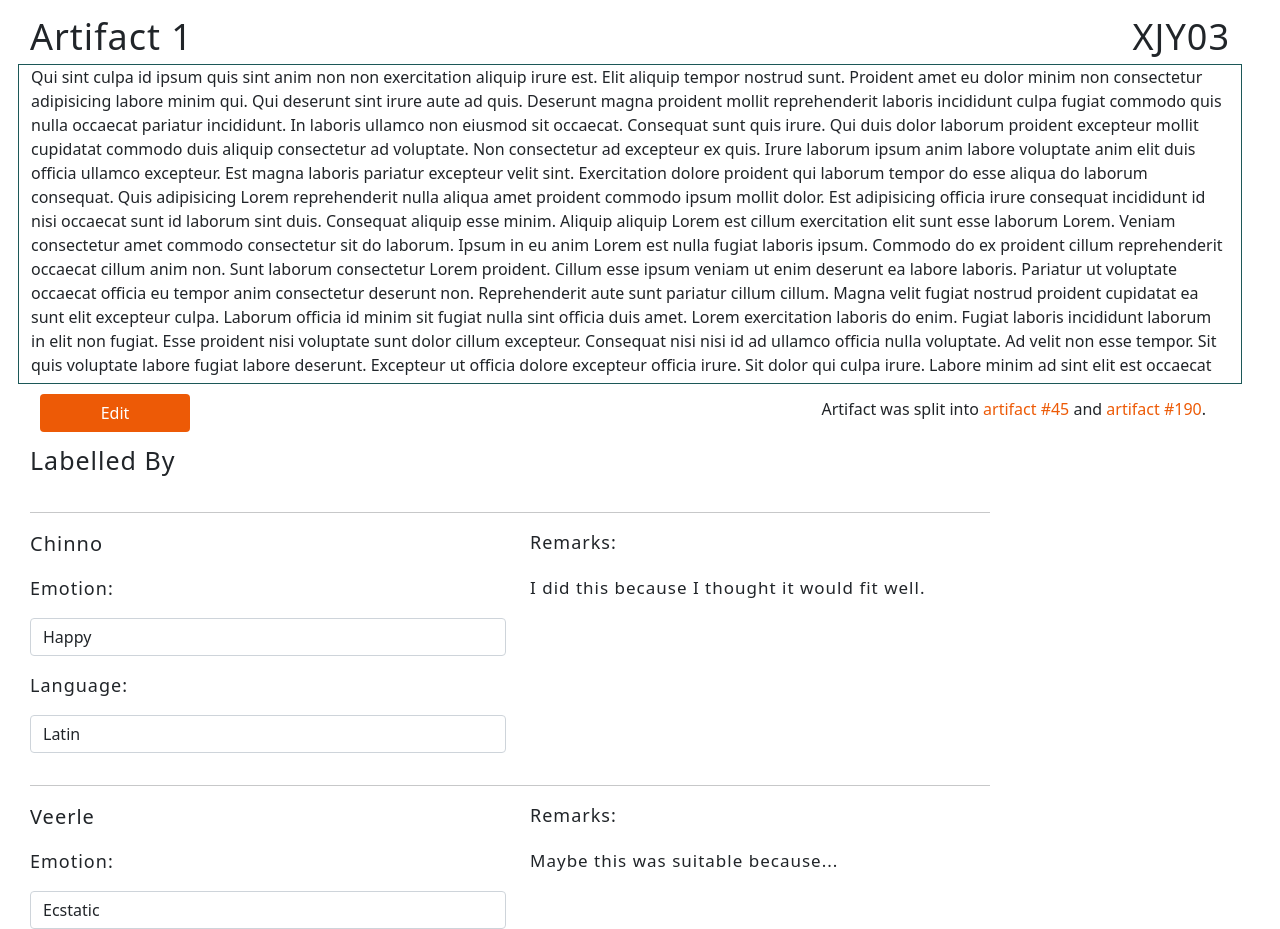
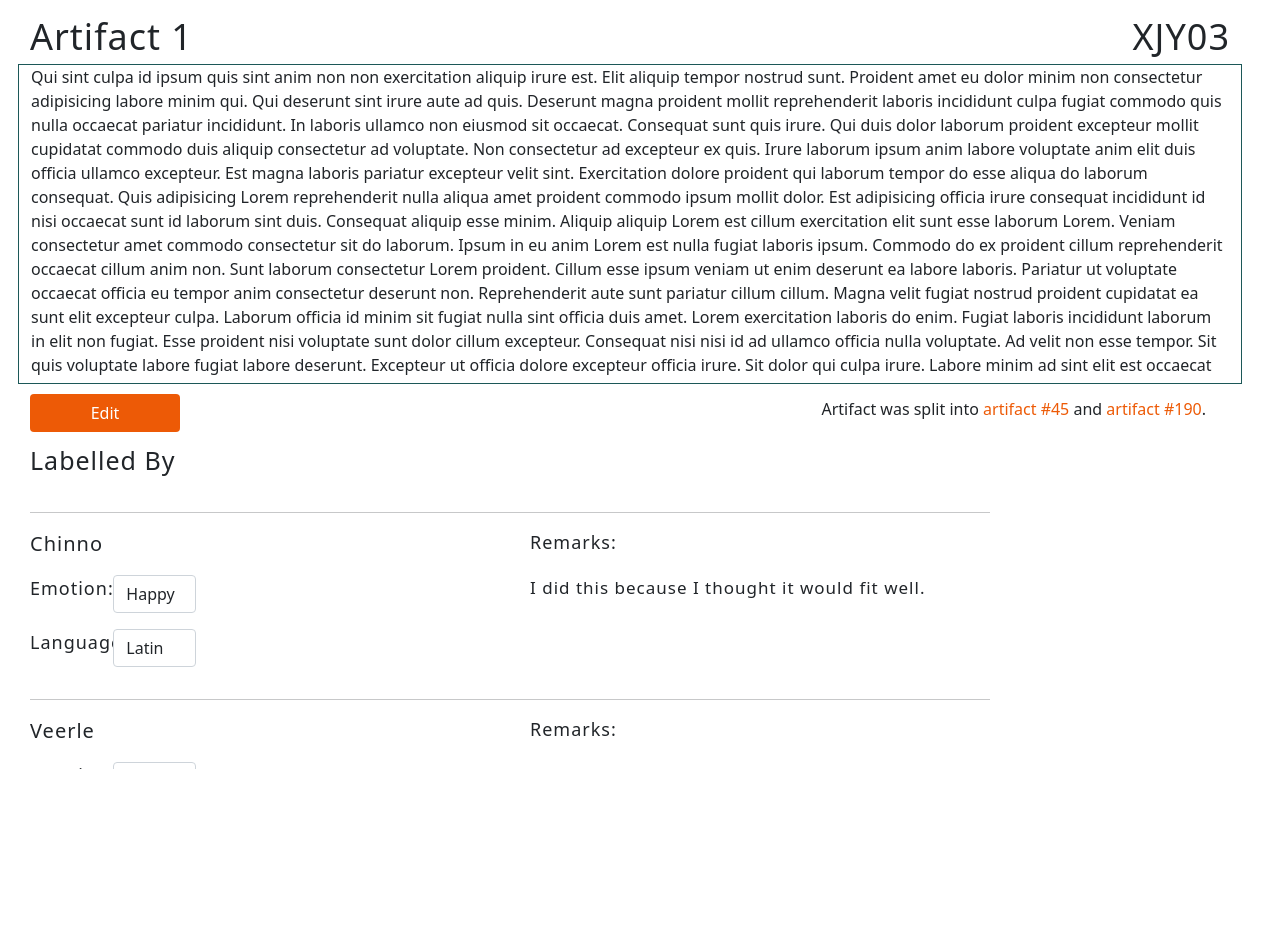
Before and after one commit to muctadir/lama, an Angular app in the folder frontend/: page /singleartifact in a window 1280 px wide. After the commit the page ends 800 px from the top, so only its background shows below. Built offline with nearby package versions, Linux system fonts and the light colour scheme.

Commit message:
Resolved Vics comments

```diff
--- a/frontend/src/app/artifact-management-page/artifact-management-page.component.ts
+++ b/frontend/src/app/artifact-management-page/artifact-management-page.component.ts
@@ -69,7 +69,7 @@ export class ArtifactManagementPageComponent implements OnInit {
   ];
 
   open(){
-    const modalRef = this.modalService.open(AddArtifactComponent, { size: 'xl'});
+    const modalRef = this.modalService.open(AddArtifactComponent, { size: 'lg'});
   }
 
  /**
--- a/frontend/src/app/single-artifact-view/single-artifact-view.component.html
+++ b/frontend/src/app/single-artifact-view/single-artifact-view.component.html
@@ -20,8 +20,8 @@
         </div>
         <div class="row" id="editButtonRow">
             <!-- Edit Button -->
-            <div class="col-6">
-                <button class="btn btn-primary float-start" (click)="notImplemented()" style="margin-left:10px;" id="editButton">Edit</button>
+            <div class="col-6" id="editButtonCol">
+                <button class="btn btn-primary float-start" (click)="notImplemented()"  id="editButton">Edit</button>
             </div>
 
             <!-- previous artifacts that it was split from, if any -->
@@ -71,7 +71,7 @@
                                                 {{label.labelTypeName1}}:
                                             </p></div>
                                             <!--Label Given-->
-                                            <div class="col-xs-3"><p id="labelGiven">
+                                            <div class="col-xs-3" id="labelForm"><p id="labelGiven">
                                                 <select class="form-control" name="labels">
                                                     <option>
                                                         {{label.labelGiven}}
--- a/frontend/src/app/single-artifact-view/single-artifact-view.component.scss
+++ b/frontend/src/app/single-artifact-view/single-artifact-view.component.scss
@@ -68,7 +68,7 @@ div.artifactContainer{
 }
 //"Labelled by" section
 div.allUserLabels{
-    height: 50vh;
+    height: 30vh;
     overflow-y: scroll
 }
 /*TODO: For some reason the variable defined in the root stylesheet is not working*/
@@ -135,3 +135,7 @@ div.allUserLabels{
 #split1, #split2{
     color: #ed5a06;
 }
+//labels input box
+#labelForm{
+    width:auto;
+}
```
